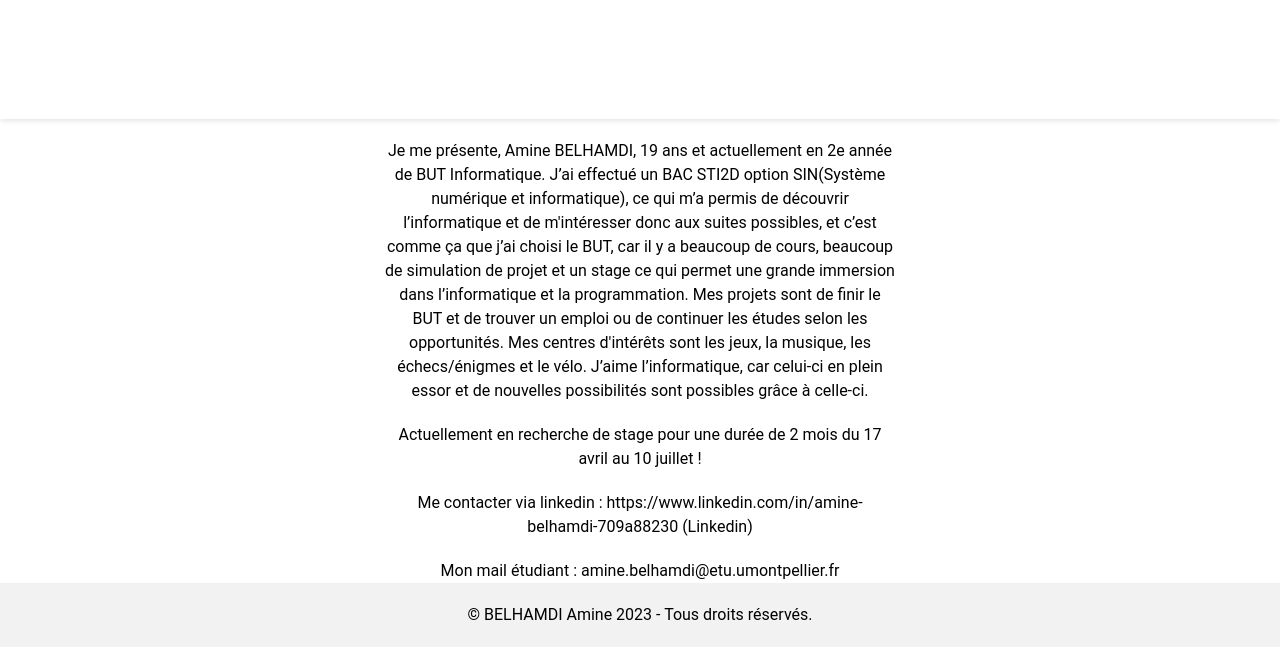
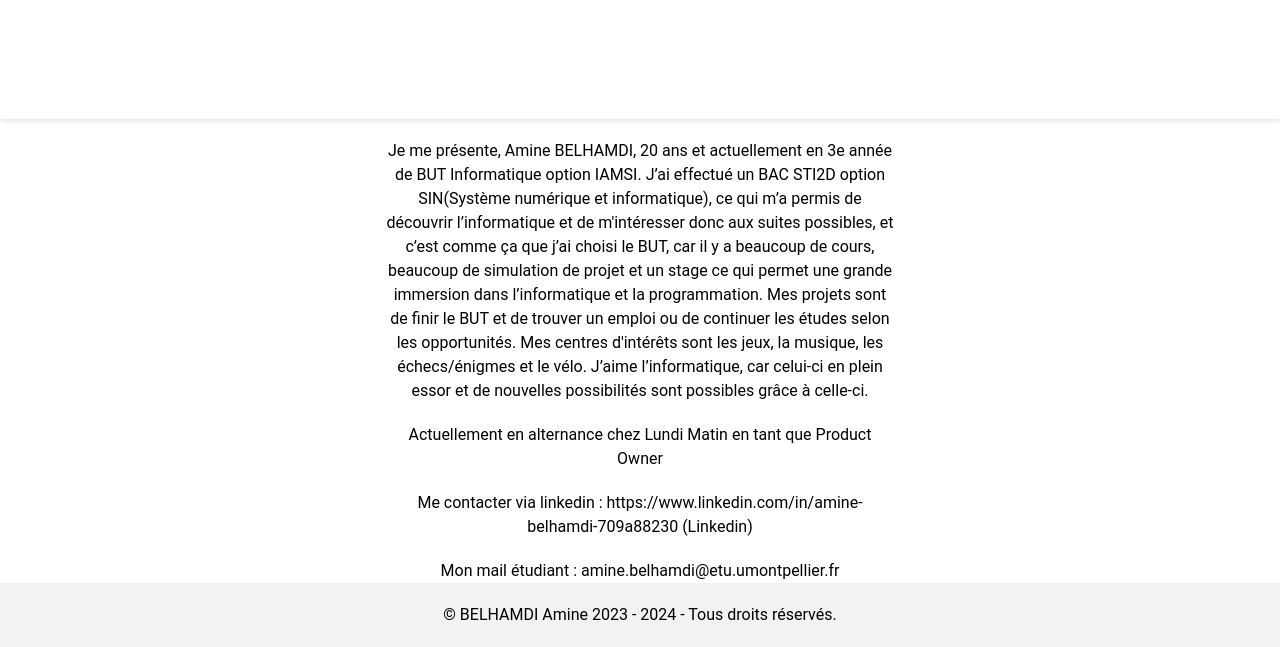
Before and after one commit to Wise-e/Wise-e.github.io, a plain HTML site: page html/savoirplus.html in a window 1280 px wide. Shown: the part 277-924 px from the top of the page. Drawn offline with Linux system fonts and the light colour scheme.

Commit message:
update page savoirplus

```diff
--- a/html/savoirplus.html
+++ b/html/savoirplus.html
@@ -33,10 +33,10 @@
 <main>
 
     <div class ="parag">
-        <p>Je me présente, Amine BELHAMDI, 19 ans et actuellement en 2e année de BUT Informatique. J’ai effectué un BAC STI2D option SIN(Système numérique et informatique), ce qui m’a permis de découvrir l’informatique et de m'intéresser donc aux suites possibles, et c’est comme ça que j’ai choisi le BUT, car il y a beaucoup de cours, beaucoup de simulation de projet et un stage ce qui permet une grande immersion dans l’informatique et la programmation. Mes projets sont de finir le BUT et de trouver un emploi ou de continuer les études selon les opportunités. Mes centres d'intérêts sont les jeux, la musique, les échecs/énigmes et le vélo. J’aime l’informatique, car celui-ci en plein essor et de nouvelles possibilités sont possibles grâce à celle-ci.</p>
+        <p>Je me présente, Amine BELHAMDI, 20 ans et actuellement en 3e année de BUT Informatique option IAMSI. J’ai effectué un BAC STI2D option SIN(Système numérique et informatique), ce qui m’a permis de découvrir l’informatique et de m'intéresser donc aux suites possibles, et c’est comme ça que j’ai choisi le BUT, car il y a beaucoup de cours, beaucoup de simulation de projet et un stage ce qui permet une grande immersion dans l’informatique et la programmation. Mes projets sont de finir le BUT et de trouver un emploi ou de continuer les études selon les opportunités. Mes centres d'intérêts sont les jeux, la musique, les échecs/énigmes et le vélo. J’aime l’informatique, car celui-ci en plein essor et de nouvelles possibilités sont possibles grâce à celle-ci.</p>
     </div>
     <div class ="parag">
-        <p> Actuellement en recherche de stage pour une durée de 2 mois du 17 avril au 10 juillet !
+        <p> Actuellement en alternance chez Lundi Matin en tant que Product Owner
         </p>
     </div>
     <div class ="parag">
@@ -52,7 +52,7 @@
 </main>
 <footer>
     <div class="container">
-        <p>© BELHAMDI Amine 2023 - Tous droits réservés.</p>
+        <p>© BELHAMDI Amine 2023 - 2024 - Tous droits réservés.</p>
     </div>
 </footer>
 
```
